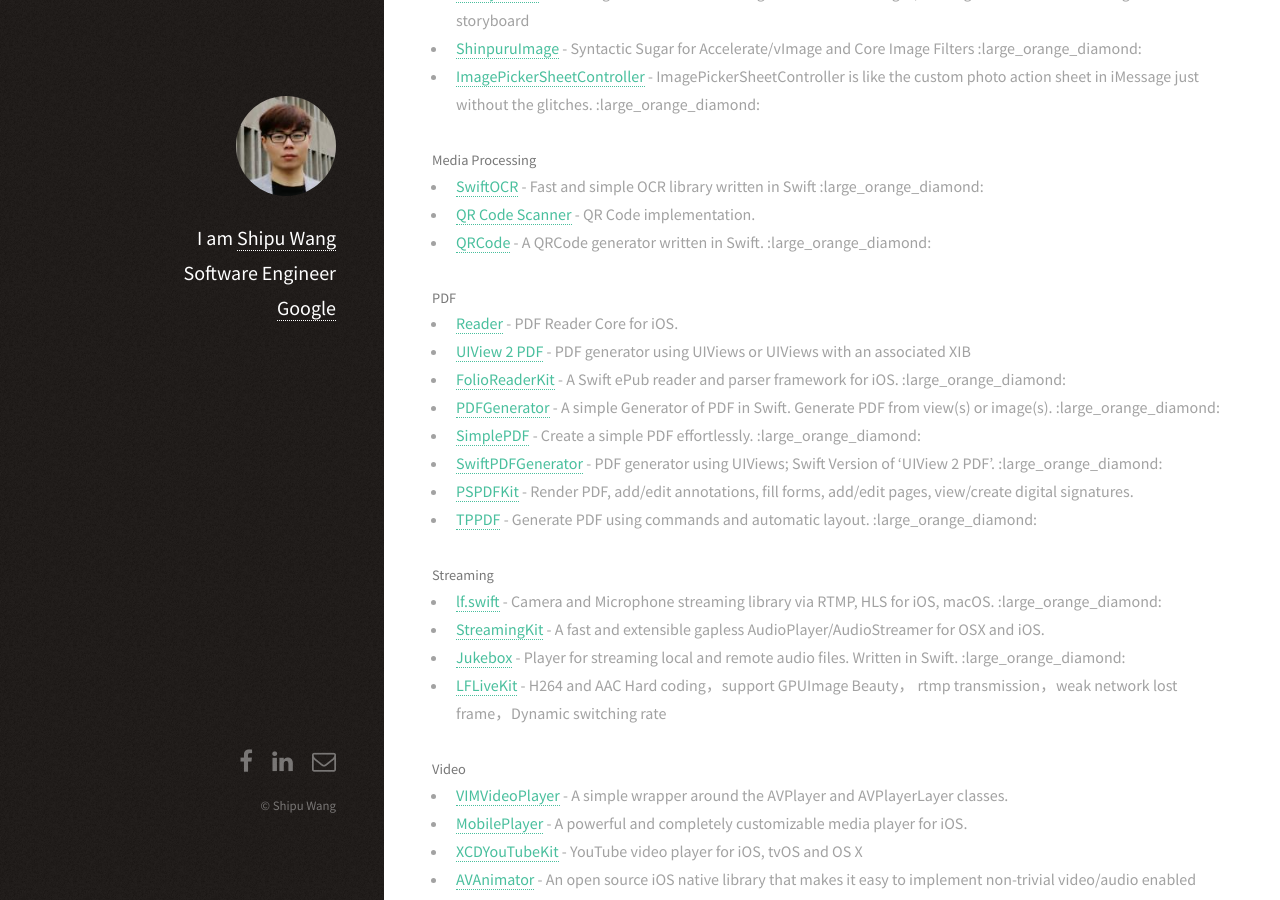
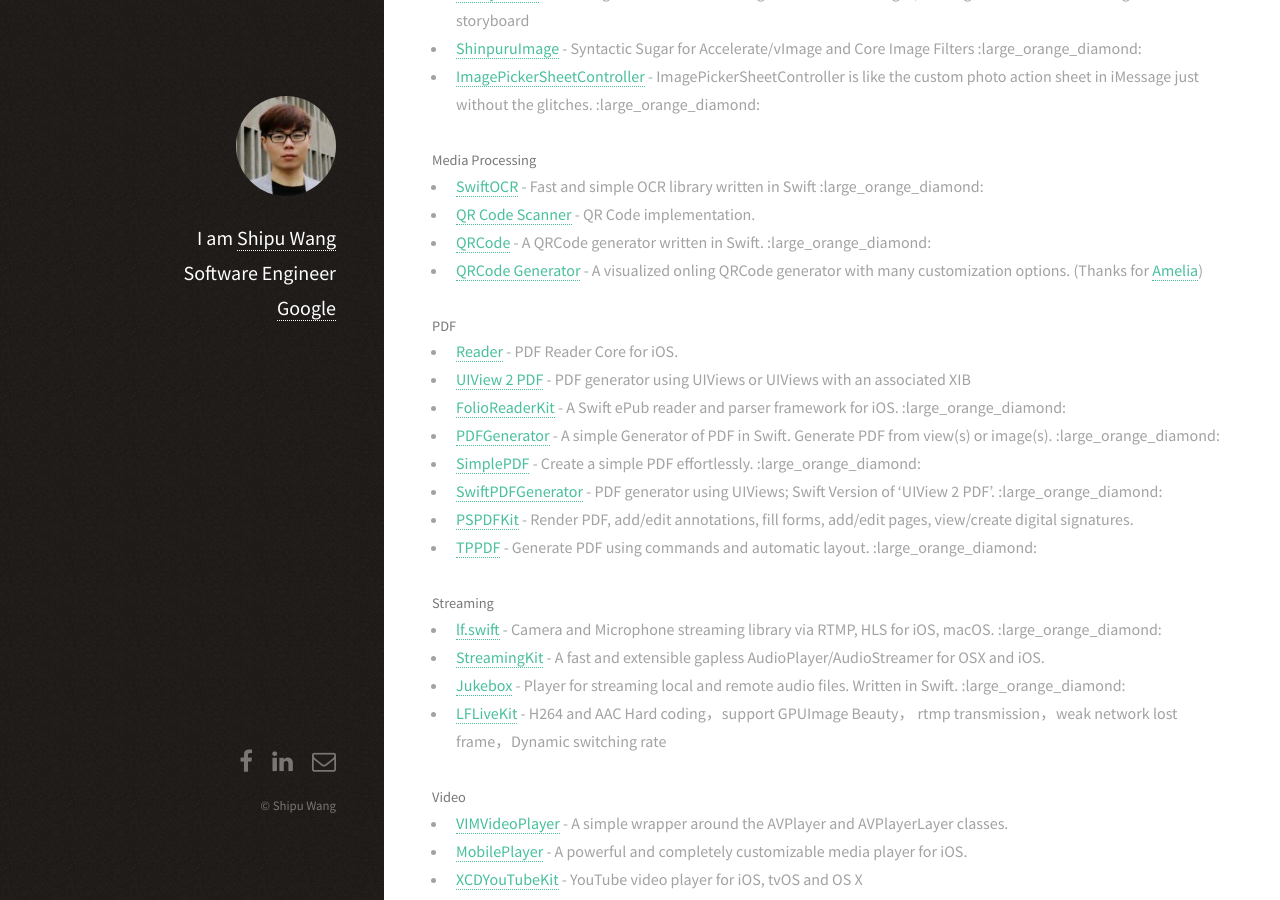
Before and after one commit to ShipuW/shipuw.github.io, a Jekyll site: the page built from _posts/2016-10-12-iOS System Learning.md, in a window 1280 px wide and 900 px high, scrolled down 20823 px. Built offline with Jekyll 4.4.1, drawn with Linux system fonts in a browser that asks for light colours; nearby versions of some CDN libraries.

Commit message:
Update 2016-10-12-iOS System Learning.md
Add a link

```diff
--- a/_posts/2016-10-12-iOS System Learning.md
+++ b/_posts/2016-10-12-iOS System Learning.md
@@ -664,6 +664,7 @@ Awesome-iOS is an amazing list for people who need a certain feature on their ap
 - [SwiftOCR](https://github.com/garnele007/SwiftOCR) - Fast and simple OCR library written in Swift :large_orange_diamond:
 - [QR Code Scanner](http://www.appcoda.com/qr-code-ios-programming-tutorial/) - QR Code implementation.
 - [QRCode](https://github.com/aschuch/QRCode) - A QRCode generator written in Swift. :large_orange_diamond:
+- [QRCode Generator](https://www.websiteplanet.com/webtools/free-qr-code-generator/) - A visualized onling QRCode generator with many customization options. (Thanks for [Amelia](mailto:ameliabrunolh@gmail.com))
 
 ##### PDF
 
```
